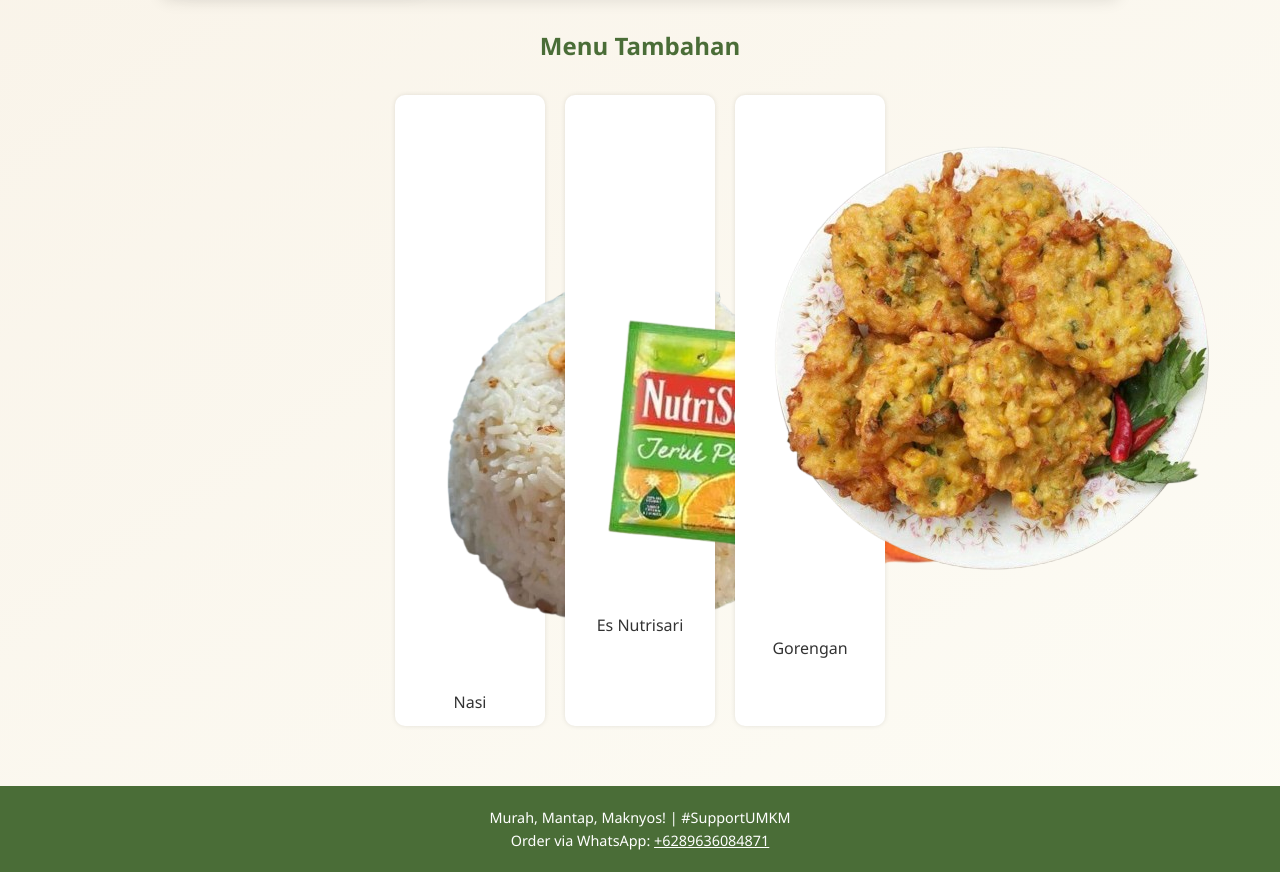
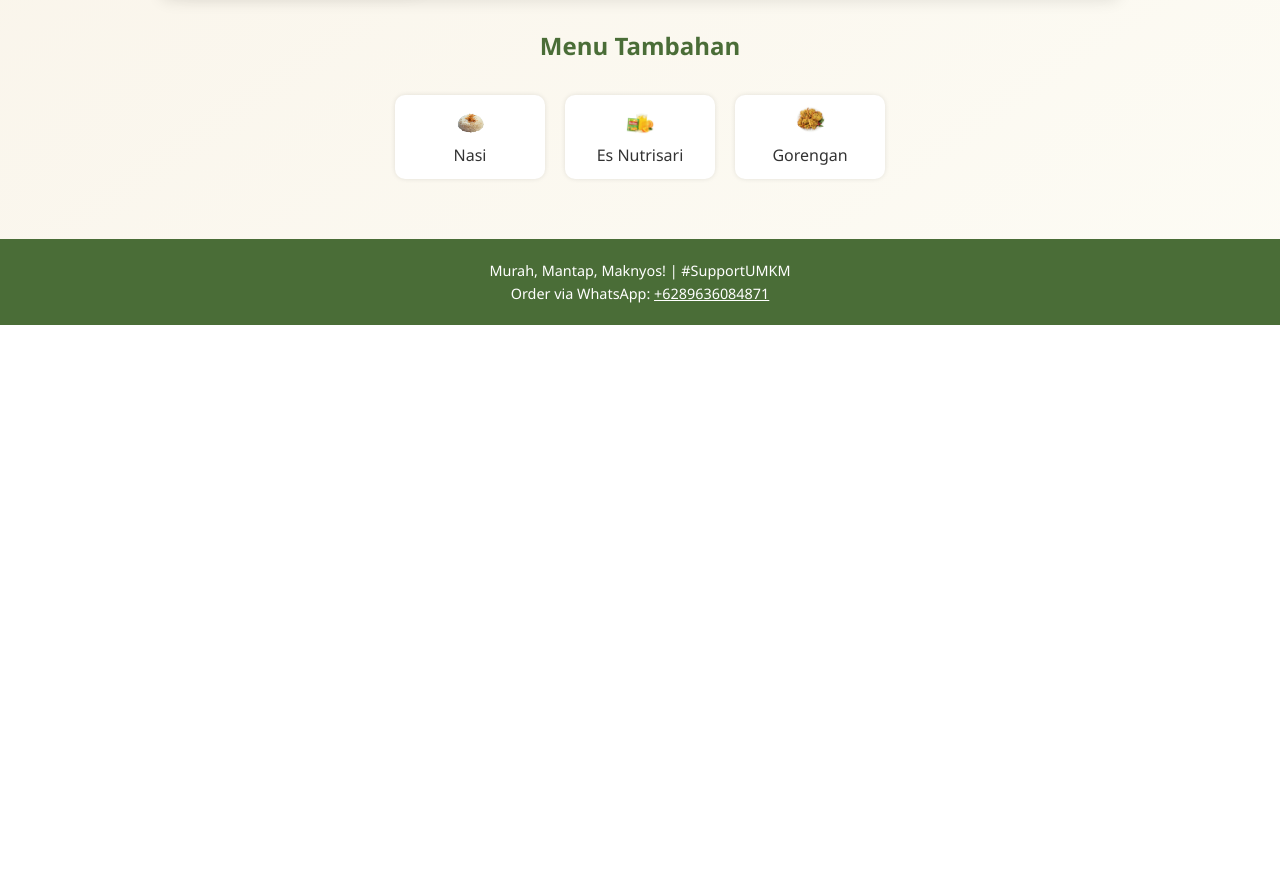
Before and after one commit to TimMixcode/Warung-bu-Heri, a plain HTML site: page index.html in a window 1280 px wide. Shown: the part 1518-2390 px from the top of the page. After the commit the page ends 1843 px from the top, so only its background shows below. Drawn offline with Linux system fonts and the light colour scheme.

Commit message:
Update index.html

```diff
--- a/index.html
+++ b/index.html
@@ -228,15 +228,15 @@
     <h2 style="text-align:center; color:#4a6d37; margin-top: 30px; animation: fadeInDown 1.5s ease;">Menu Tambahan</h2>
     <div class="extras">
       <div>
-        <img src="nasi.png" alt="Nasi">
+        <img src="nasi.png" style="width:30px; height:30px;" alt="Nasi">
         <p>Nasi</p>
       </div>
       <div>
-        <img src="nutrisari.png" alt="Es Nutrisari">
+        <img src="nutrisari.png" style="width:30px; height:30px;" alt="Es Nutrisari">
         <p>Es Nutrisari</p>
       </div>
       <div>
-        <img src="gorengan.png" alt="Gorengan">
+        <img src="gorengan.png" style="width:30px; height:30px;" alt="Gorengan">
         <p>Gorengan</p>
       </div>
     </div>
```
